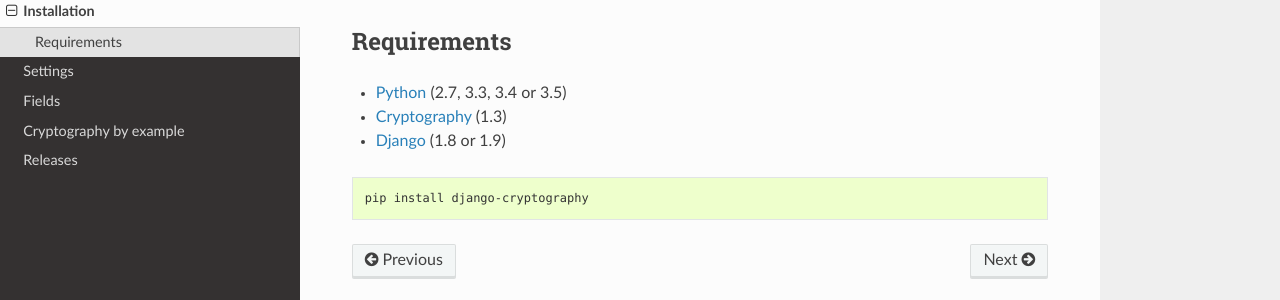
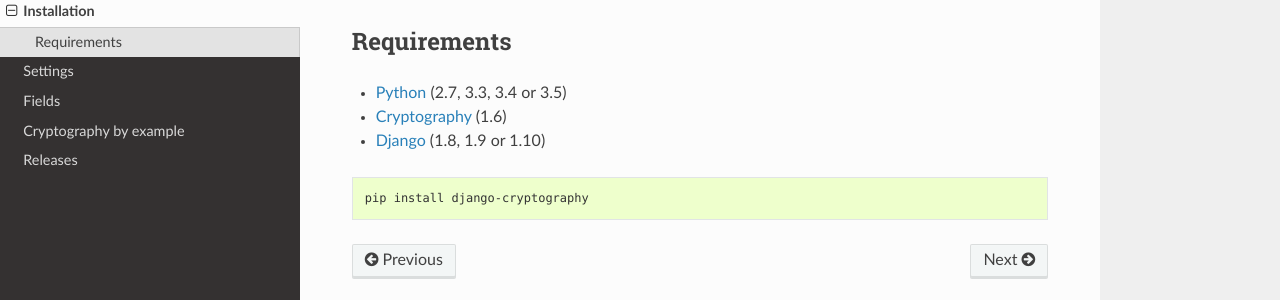
Before and after one commit to yoyowallet/django-cryptography, a Sphinx documentation site: the page built from docs/installation.rst, in a window 1280 px wide. Shown: the part 135-435 px from the top of the page. Built offline with Sphinx 7.4.7 and the Read the Docs theme 2.0.0, drawn with Linux system fonts in a browser that asks for light colours; the version number could not be read and is left out.

Commit message:
Documentation updates

```diff
--- a/README.rst
+++ b/README.rst
@@ -44,8 +44,8 @@
 ------------
 
 * Python_ (2.7, 3.3, 3.4 or 3.5)
-* Cryptography_ (1.3)
-* Django_ (1.8 or 1.9)
+* Cryptography_ (1.6)
+* Django_ (1.8, 1.9 or 1.10)
 
 Installation
 ------------
--- a/docs/installation.rst
+++ b/docs/installation.rst
@@ -5,8 +5,8 @@
 ------------
 
 * Python_ (2.7, 3.3, 3.4 or 3.5)
-* Cryptography_ (1.3)
-* Django_ (1.8 or 1.9)
+* Cryptography_ (1.6)
+* Django_ (1.8, 1.9 or 1.10)
 
 .. code-block:: console
 
```
